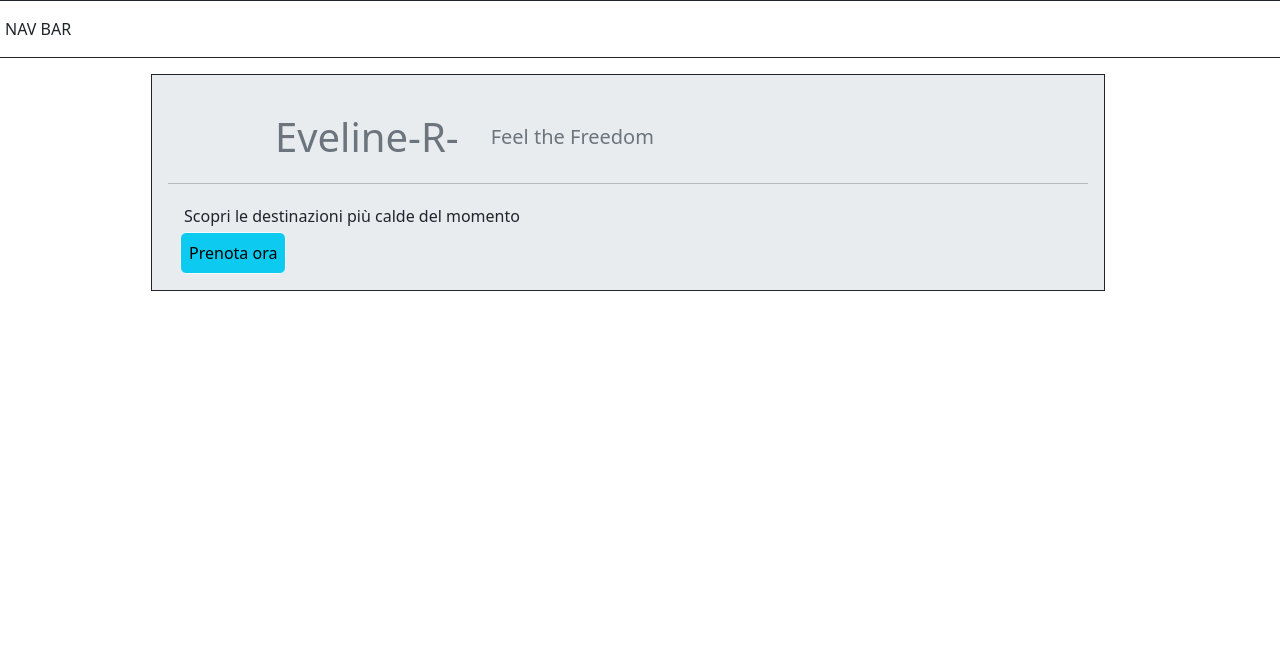
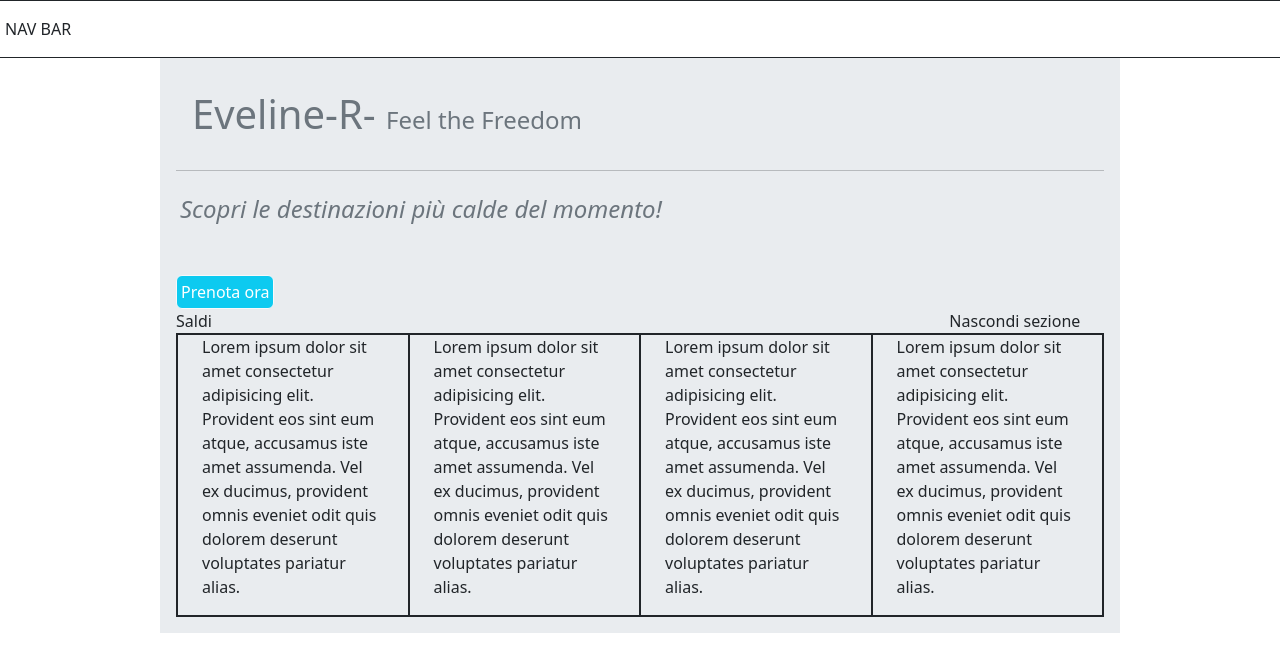
Before and after one commit to MattiaSusin/Unit2_D7_S6, a plain HTML site: page index.html in a window 1280 px wide. Drawn offline with nearby package versions, Linux system fonts and the light colour scheme.

Commit message:
Update index.html

```diff
--- a/index.html
+++ b/index.html
@@ -17,48 +17,48 @@
       <div class="col-12 border border-dark p-3">NAV BAR</div>
       <!-- --------------------EVELINE------------------------------ -->
 
-      <div class="row p-3">
+      <div>
         <!-- CONTENITORE -->
 
-        <div class="row border bg-body-secondary border-dark mx-auto w-75 p-3">
-          <div
-            class="col-4 fs-1 fw-light text-secondary d-flex justify-content-end  p-3"
-          >
-            Eveline-R-
+        <div class="bg-body-secondary  mx-auto w-75 p-3">
+          <div>
+          <h1 class="fs-1 fw-light text-secondary p-3 ">Eveline-R- <span class="fs-4 fw-light text-secondary">Feel the Freedom</span> </h1>
          </div>
-          <div
-            class="col-3 fs-5 fw-light text-secondary d-flex align-items-center  p-3"
-          >
-            Feel the Freedom
+        <hr>
+          <div class="fs-4 fw-light text-secondary fst-italic pb-4 p-1">
+            Scopri le destinazioni più calde del momento!
+
           </div>
-          <div class="col-6"></div>
-          <hr />
-          <div>
-          <div class="col-6  p-1">
-            Scopri le destinazioni più calde del momento
-          </div>
+        <br>
         <button
-            class="btn btn-light p-2 bg-info"
+        class="btn btn-light text-white px-1 py-1 bg-info"
         type="button"
         data-bs-toggle="modal"
         data-bs-target="#exampleModal"
       >
         Prenota ora
         </button>
+        <div>
+            <div class="d-flex justify-content-between gy-5">
+                <div class="col-2 p3">Saldi</div>
+                <div class="col-2 p3">Nascondi sezione</div>
+            </div>
+            <div class="row gx-5 mx-auto border border-dark">
+            <div class="col-3 border border-dark p3">
+                <p>Lorem ipsum dolor sit amet consectetur adipisicing elit. Provident eos sint eum atque, accusamus iste amet assumenda. Vel ex ducimus, provident omnis eveniet odit quis dolorem deserunt voluptates pariatur alias.</p>
+            </div>
+            <div class="col-3 border border-dark p3">
+                <p>Lorem ipsum dolor sit amet consectetur adipisicing elit. Provident eos sint eum atque, accusamus iste amet assumenda. Vel ex ducimus, provident omnis eveniet odit quis dolorem deserunt voluptates pariatur alias.</p>
+            </div>
+            <div class="col-3 border border-dark p3">
+                <p>Lorem ipsum dolor sit amet consectetur adipisicing elit. Provident eos sint eum atque, accusamus iste amet assumenda. Vel ex ducimus, provident omnis eveniet odit quis dolorem deserunt voluptates pariatur alias.</p>
+            </div>
+            <div class="col-3 border border-dark p3">
+                <p>Lorem ipsum dolor sit amet consectetur adipisicing elit. Provident eos sint eum atque, accusamus iste amet assumenda. Vel ex ducimus, provident omnis eveniet odit quis dolorem deserunt voluptates pariatur alias.</p>
             </div>
         </div>
           </div>
           </div>
-    <!-- --------------------SALDI------------------------------ -->
-
-    <!-- --------------------WELCOME SUMMER------------------------------ -->
-
-    <!-- --------------------OFFERTA DEL GIORNO------------------------------ -->
-
-    <!-- --------------------LAST MINUTE------------------------------ -->
-
-    <!-- --------------------RECENSIONI------------------------------ -->
-
-    <!-- --------------------FOOTER------------------------------ -->
+    </div>
   </body>
 </html>
```
Lines whose indentation alone changed are shown as unchanged.
